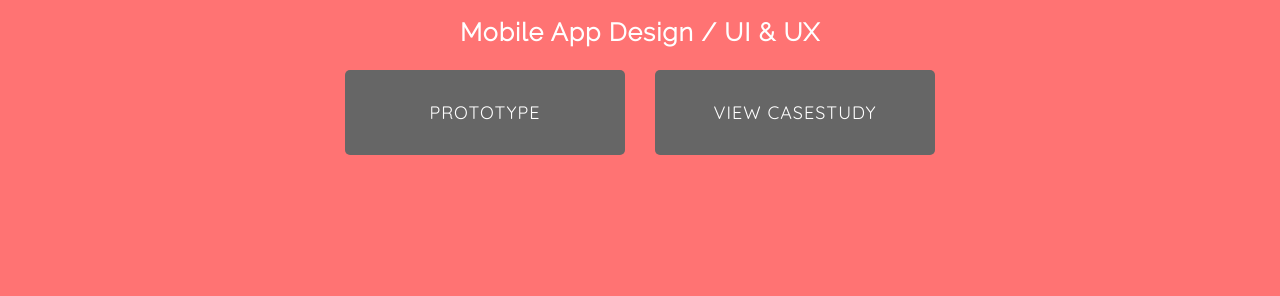
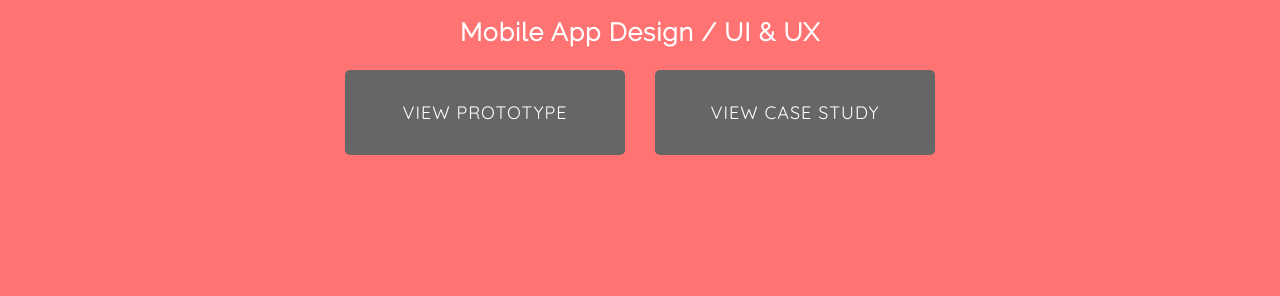
Before and after one commit to rachelheodesign/rachelheodesign.github.io, a Jekyll site: the page built from index.md, in a window 1280 px wide and 1400 px high, scrolled down 5592 px. Shown: the part 159-455 px from the top of the window. Built offline with Jekyll 4.4.1, drawn with Linux system fonts in a browser that asks for light colours; nearby versions of some CDN libraries; some of the changed text lies outside the part shown.

Commit message:
Change works page to match home html

```diff
--- a/_layouts/home.html
+++ b/_layouts/home.html
@@ -14,8 +14,8 @@ layout: default
   </div>
 
   <div class="buttons-container">
-    <div class="actionbutton-left">SEE PROJECTS</div>
-    <div class="actionbutton-right">CONTACT ME</div>
+    <div class="actionbutton-left"><a href="/works">SEE PROJECTS</a></div>
+    <div class="actionbutton-right"><a href="/contact">CONTACT ME</a></div>
   </div>
 
   <div class="downarrow-container">
@@ -33,8 +33,8 @@ layout: default
     </div>
 
     <div class="buttons-container projectdetails">
-      <div class="actionbutton-left">VIEW PROTOTYPE</div>
-      <div class="actionbutton-right">VIEW CASESTUDY</div>
+      <div class="actionbutton-left"><a href="">VIEW PROTOTYPE</a></div>
+      <div class="actionbutton-right"><a href="">VIEW CASE STUDY</a></div>
     </div>
 
     <div class="image-container">
@@ -47,8 +47,8 @@ layout: default
     </div>
 
     <div class="buttons-container projectdetails">
-      <div class="actionbutton-left">VIEW PROTOTYPE</div>
-      <div class="actionbutton-right">VIEW CASESTUDY</div>
+      <div class="actionbutton-left"><a href="">VIEW PROTOTYPE</a></div>
+      <div class="actionbutton-right"><a href="">VIEW CASE STUDY</a></div>
     </div>
 
     <div class="image-container">
@@ -61,8 +61,8 @@ layout: default
     </div>
 
     <div class="buttons-container projectdetails">
-      <div class="actionbutton-left">VIEW PROTOTYPE</div>
-      <div class="actionbutton-right">VIEW CASESTUDY</div>
+      <div class="actionbutton-left"><a href="">VIEW PROTOTYPE</a></div>
+      <div class="actionbutton-right"><a href="">VIEW CASE STUDY</a></div>
     </div>
 
     <div class="image-container">
@@ -75,8 +75,8 @@ layout: default
     </div>
 
     <div class="buttons-container projectdetails">
-      <div class="actionbutton-left"> PROTOTYPE</div>
-      <div class="actionbutton-right">VIEW CASESTUDY</div>
+      <div class="actionbutton-left"><a href="">VIEW PROTOTYPE</a></div>
+      <div class="actionbutton-right"><a href="">VIEW CASE STUDY</a></div>
     </div>
 
     <div class="image-container">
@@ -89,8 +89,8 @@ layout: default
     </div>
 
     <div class="buttons-container projectdetails">
-      <div class="actionbutton-left">VIEW PROTOTYPE</div>
-      <div class="actionbutton-right">VIEW CASESTUDY</div>
+      <div class="actionbutton-left"><a href="">VIEW PROTOTYPE</a></div>
+      <div class="actionbutton-right"><a href="">VIEW CASE STUDY</a></div>
     </div>
   </div>
 
--- a/assets/main.scss
+++ b/assets/main.scss
@@ -560,15 +560,19 @@ body {
       align-items: center;
       justify-content: center;
       background-color: #666;
-      color: #fff;
-      font-family: $button-font-family;
       border-radius: 5px;
       cursor: pointer;
       margin-right: 15px;
       width: $button-width;
       height: $button-height;
-      letter-spacing: 1px;
-      font-size: $button-font-size;
+
+      a {
+        color: #fff;
+        font-family: $button-font-family;
+        letter-spacing: 1px;
+        font-size: $button-font-size;
+        text-decoration: none;
+      }
 
       &:hover {
         background-color: $hover-button-color;
@@ -581,15 +585,19 @@ body {
       align-items: center;
       justify-content: center;
       background-color: #666;
-      color: #fff;
-      font-family: $button-font-family;
       border-radius: 5px;
       margin-left: 15px;
       cursor: pointer;
       width: $button-width;
       height: $button-height;
-      letter-spacing: 1px;
-      font-size: $button-font-size;
+
+      a {
+        color: #fff;
+        font-family: $button-font-family;
+        letter-spacing: 1px;
+        font-size: $button-font-size;
+        text-decoration: none;
+      }
 
       &:hover {
         background-color: $hover-button-color;
```
Also changed, not shown: _layouts/works.html (+12 -10 lines).
